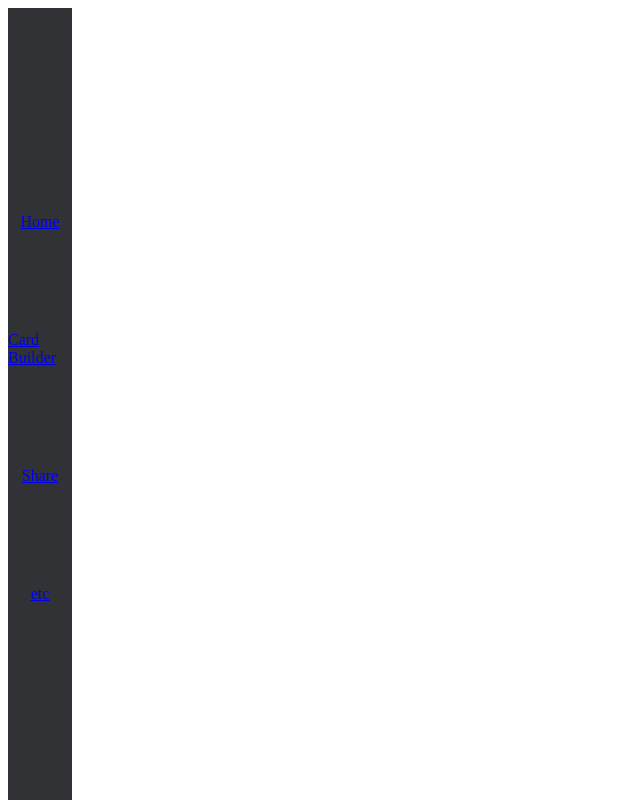
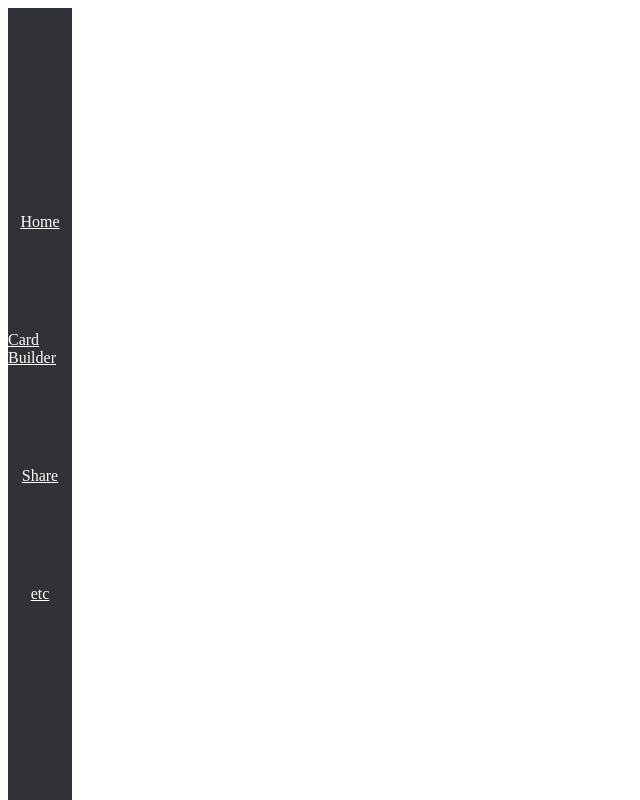
Before and after one commit to 18barbers2/gostudycards, a React (Vite) app in the folder frontend/: page / in a window 1280 px wide. Shown: the whole page, without its empty margins (0-640 px from the left). Built offline with nearby package versions, Linux system fonts and the light colour scheme.

Commit message:
style: added FontStyle for nav visual

```diff
--- a/frontend/src/pages/CardBuilder.tsx
+++ b/frontend/src/pages/CardBuilder.tsx
@@ -1,12 +1,14 @@
+const FontStyle = {color: 'white'}
+
 
 function NavBarTest () {
     return (
         <>
             <div style={{backgroundColor: '#303236', width: '5%', height: '100%', display: 'flex', flexDirection: 'column', position: 'fixed', justifyContent: 'center', rowGap: '100px', alignItems: 'center'}}>
-                <a href="#" target="_blank">Home</a>
-                <a href="#" target="_blank">Card Builder</a>
-                <a href="#" target="_blank">Share</a>
-                <a href="#" target="_blank">etc</a>
+                <a href="#" target="_blank" style={FontStyle}>Home</a>
+                <a href="#" target="_blank" style={FontStyle}>Card Builder</a>
+                <a href="#" target="_blank" style={FontStyle}>Share</a>
+                <a href="#" target="_blank" style={FontStyle}>etc</a>
             </div>
         </>
     );
```
